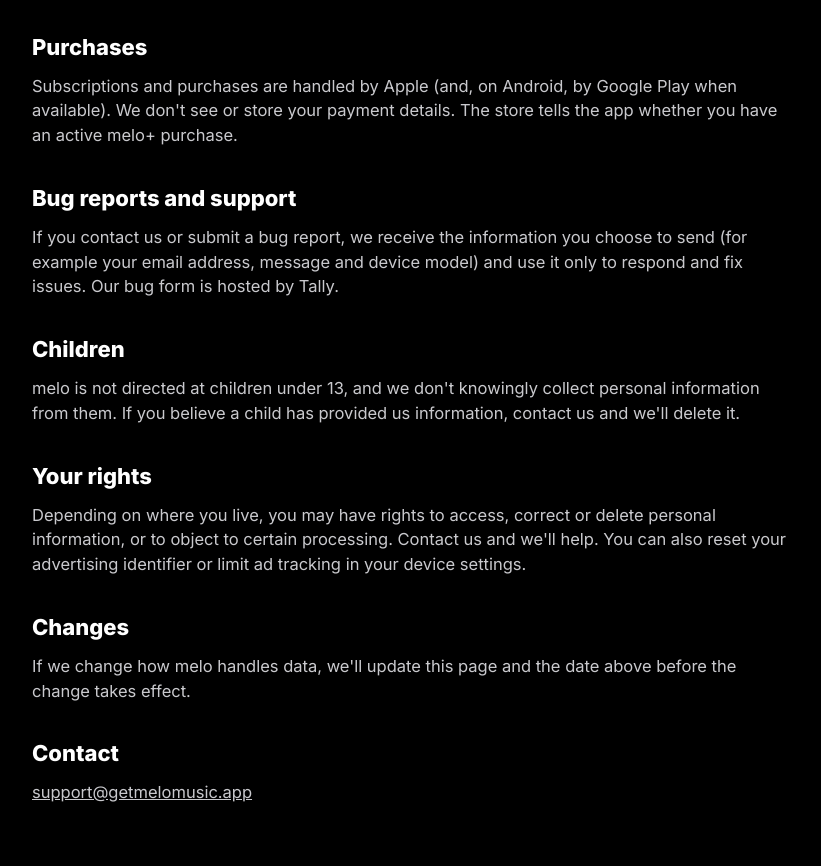
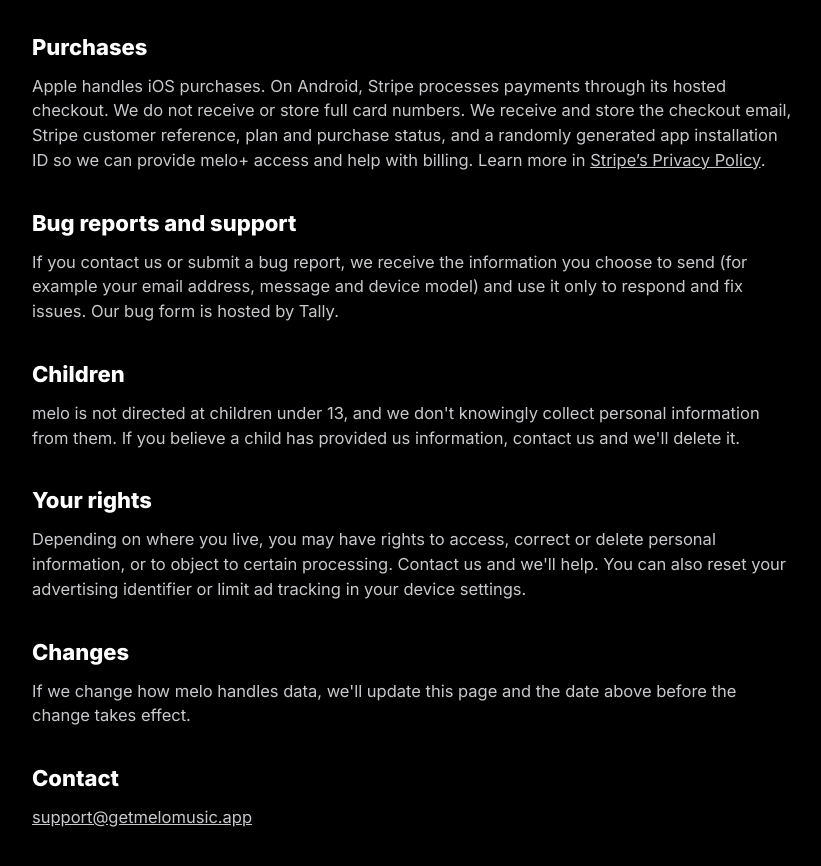
Before and after one commit to Svanski0/getmelomusic-site, a plain HTML site: page privacy/index.html in a window 1280 px wide. Shown: the part 1066-1932 px from the top of the page, without its empty margins (90-911 px from the left). Drawn offline with Linux system fonts and the light colour scheme.

Commit message:
Publish Stripe checkout return pages and Android billing disclosures

```diff
--- a/privacy/index.html
+++ b/privacy/index.html
@@ -29,7 +29,7 @@
     <p>The free version of melo shows ads served by Google AdMob. To show and measure ads, Google may collect information such as your device's advertising identifier (on iPhone, only if you allow tracking when asked), IP address, approximate location derived from your IP, device and app information, and ad interactions. If you decline tracking, you may still see non-personalized ads. Users in the EEA, UK and Switzerland are asked for consent where required, and you can change your choice in the app's settings. Learn more about how Google uses data at <a href="https://policies.google.com/technologies/partner-sites">policies.google.com/technologies/partner-sites</a>. melo+ subscribers don't see ads.</p>
 
     <h2>Purchases</h2>
-    <p>Subscriptions and purchases are handled by Apple (and, on Android, by Google Play when available). We don't see or store your payment details. The store tells the app whether you have an active melo+ purchase.</p>
+    <p>Apple handles iOS purchases. On Android, Stripe processes payments through its hosted checkout. We do not receive or store full card numbers. We receive and store the checkout email, Stripe customer reference, plan and purchase status, and a randomly generated app installation ID so we can provide melo+ access and help with billing. Learn more in <a href="https://stripe.com/privacy">Stripe’s Privacy Policy</a>.</p>
 
     <h2>Bug reports and support</h2>
     <p>If you contact us or submit a bug report, we receive the information you choose to send (for example your email address, message and device model) and use it only to respond and fix issues. Our bug form is hosted by Tally.</p>
```
Also changed, not shown: billing/cancel/index.html (added, +1 -0 lines), billing/success/index.html (added, +1 -0 lines), terms/index.html (+1 -1 lines).
